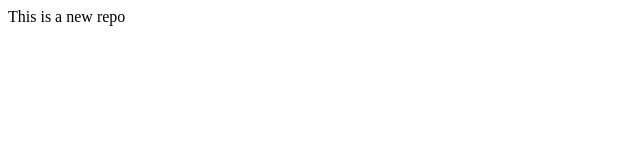
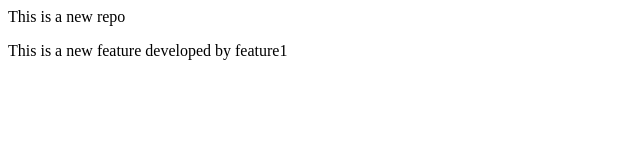
Before and after one commit to AnishTwar230403/localrepo, a plain HTML site: page index.html in a window 1280 px wide. Shown: the whole page, without its empty margins (0-640 px from the left). Drawn offline with Linux system fonts and the light colour scheme.

Commit message:
Added new Para

```diff
--- a/index.html
+++ b/index.html
@@ -1 +1,2 @@
 <p>This is a new repo</p>
+<p>This is a new feature developed by feature1</p>
```
